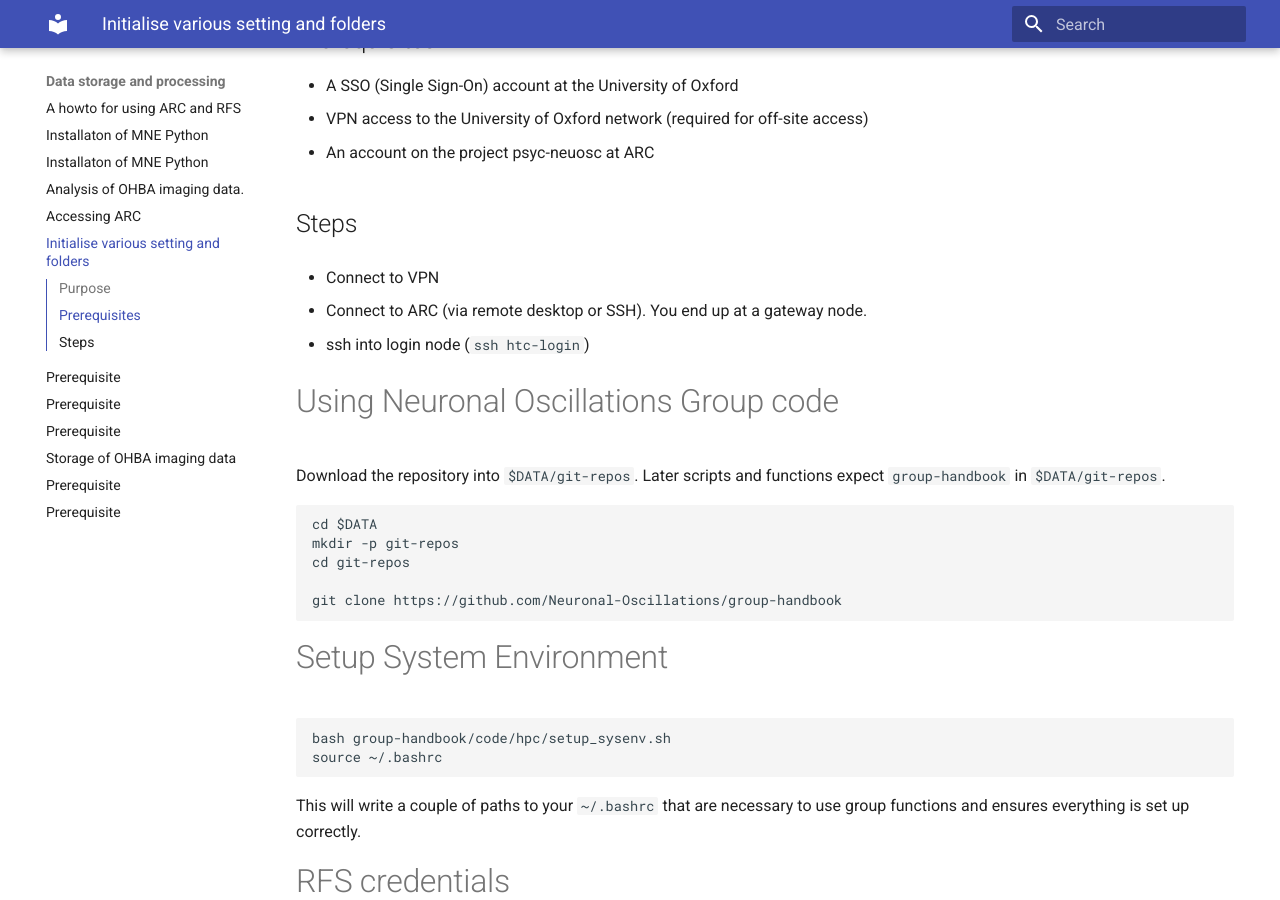
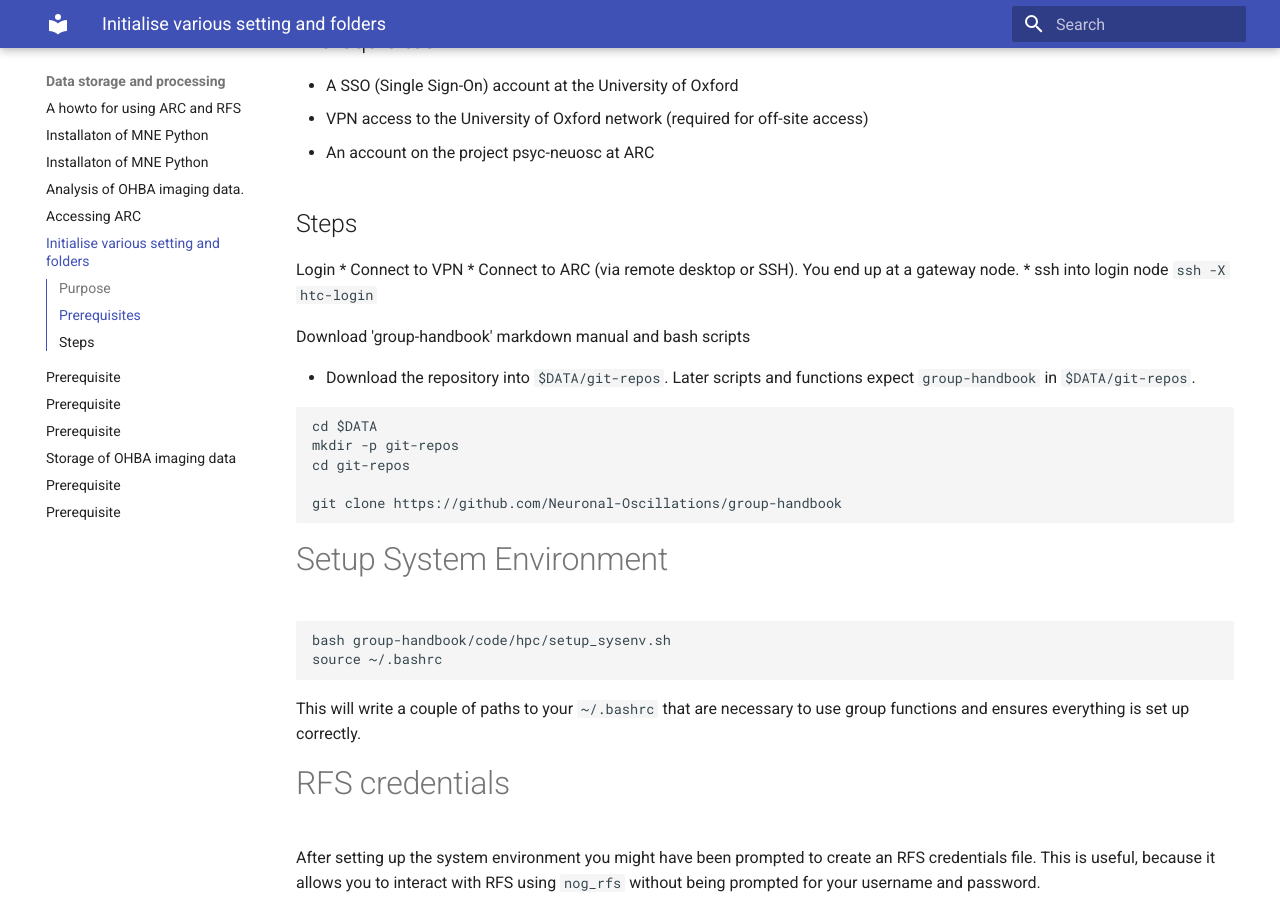
Before and after one commit to Neuronal-Oscillations/group-handbook, an MkDocs documentation site: the page built from docs/data_storage_and_processing/first_steps.md, in a window 1280 px wide and 900 px high, scrolled down 348 px. Built offline with MkDocs 1.6.1 and Material for MkDocs 9.7.7, drawn with Linux system fonts in a browser that asks for light colours.

Commit message:
Update first_steps.md

````diff
--- a/docs/data_storage_and_processing/first_steps.md
+++ b/docs/data_storage_and_processing/first_steps.md
@@ -10,16 +10,17 @@ These instructions will serve to download the 'group-handbook' including various
 
 ## Steps
 
+Login
 * Connect to VPN
+* Connect to ARC (via remote desktop or SSH). You end up at a gateway node.
+* ssh into login node
+  ```
+  ssh -X htc-login
+  ```
 
-* Connect to ARC (via remote desktop or SSH). You end up at a gateway node.
+Download 'group-handbook' markdown manual and bash scripts
 
-* ssh into login node (`ssh htc-login`)
-
-
-# Using Neuronal Oscillations Group code
-
-Download the repository into `$DATA/git-repos`. Later scripts and functions expect `group-handbook` in `$DATA/git-repos`.
+* Download the repository into `$DATA/git-repos`. Later scripts and functions expect `group-handbook` in `$DATA/git-repos`.
 
 ```bash
 cd $DATA
````
